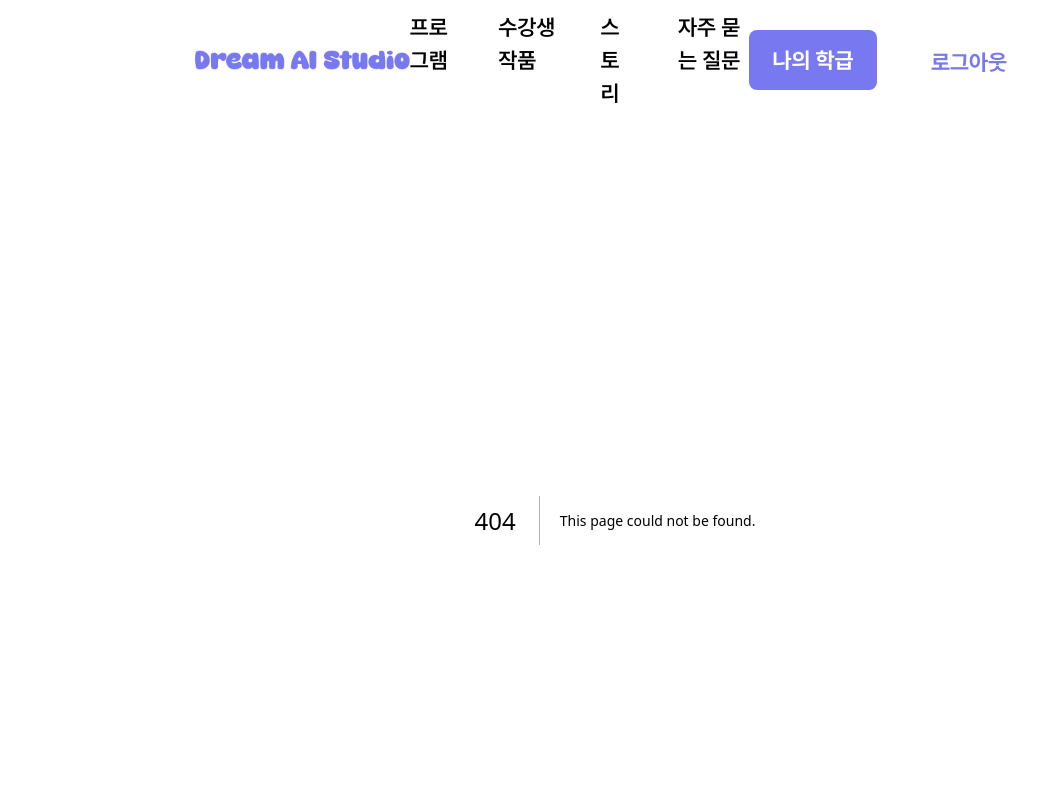
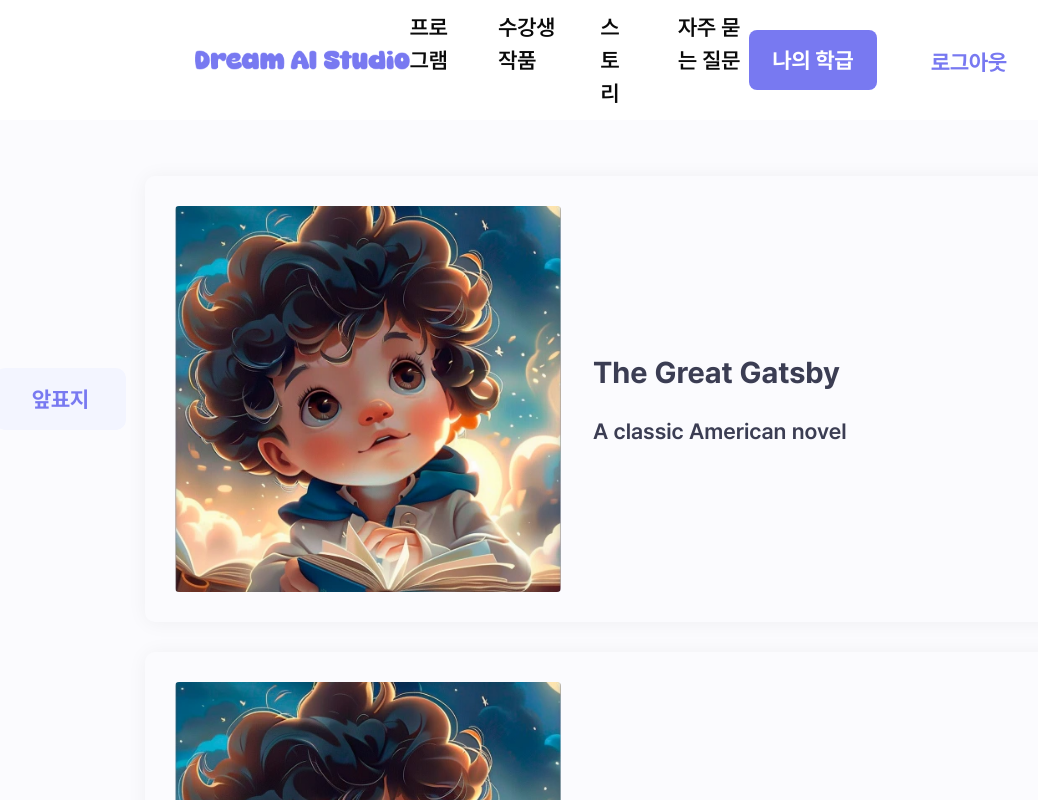
Before and after one commit to VictoryJu/dream-ai, a Next.js app: page /book/preview in a window 1280 px wide. Before the commit this address had no page. Shown: the top 800 px of the page, without its empty margins (25-1063 px from the left). Built offline with nearby package versions, Linux system fonts and the light colour scheme.

Commit message:
[styles]: BookPriver page styles

```diff
--- /dev/null
+++ b/app/book/preview/book-card.tsx
@@ -0,0 +1,24 @@
+import Image from 'next/image';
+import React from 'react';
+
+interface Book {
+  title: string;
+  description: string;
+  imageUrl: string;
+}
+
+const BookCard = ({ title, description, imageUrl }: Book) => {
+  return (
+    <div className="w-full p-[30px] rounded-[10px] flex items-center gap-[32px] shadow-[0px_1px_20px_0px_#0000000D]">
+      <div className="relative w-[386px] h-[386px]">
+        <Image src={imageUrl} alt={title} fill className="object-cover rounded-[4px]" />
+      </div>
+      <div>
+        <h1 className="text-[30px] text-black-description font-bold mb-[20px]">{title}</h1>
+        <p className="text-[22px] text-black-description font-semibold">{description}</p>
+      </div>
+    </div>
+  );
+};
+
+export default BookCard;
--- /dev/null
+++ b/app/book/preview/book-preview.tsx
@@ -0,0 +1,52 @@
+import React from 'react';
+import BookCard from './book-card';
+import { Button } from '@/components/ui/button';
+import { Badge } from '@/components/ui/badge';
+
+const BookPreview = () => {
+  const mockBook = [
+    {
+      title: 'The Great Gatsby',
+      description: 'A classic American novel',
+      imageUrl: '/images/main/book/book1.webp',
+    },
+    {
+      title: 'The Great Gatsby',
+      description: 'A classic American novel',
+      imageUrl: '/images/main/book/book1.webp',
+    },
+    {
+      title: 'The Great Gatsby',
+      description: 'A classic American novel',
+      imageUrl: '/images/main/book/book1.webp',
+    },
+  ];
+
+  return (
+    <div>
+      <div className="flex flex-col gap-[30px]">
+        {mockBook.map((book, idx) => {
+          const { title, description, imageUrl } = book;
+          return (
+            <div className="flex items-center gap-[20px] relative " key={title}>
+              <Badge className=" rounded-[10px]  py-[13.5px] px-[36px]  text-[22px] font-bold  absolute top-1/2 -translate-y-1/2 -left-[150px]">
+                {idx === 0 ? '앞표지' : `Page${idx}`}
+              </Badge>
+              <BookCard title={title} description={description} imageUrl={imageUrl} />
+            </div>
+          );
+        })}
+      </div>
+      <div className="flex justify-end gap-[28px] mt-[30px]">
+        <Button className="h-[100px] w-[290px] rounded-[15px] text-[28px] font-bold" variant="purpleOutline">
+          Flow 재생성하기
+        </Button>
+        <Button className="h-[100px] w-[290px] rounded-[15px] text-[28px] font-bold" variant="purpleOutline">
+          동화책 만들러가기
+        </Button>
+      </div>
+    </div>
+  );
+};
+
+export default BookPreview;
--- /dev/null
+++ b/app/book/preview/layout.tsx
@@ -0,0 +1,7 @@
+import React from 'react';
+
+const BookLayout = ({ children }: { children: React.ReactNode }) => {
+  return <div className="max-w-[940px] mx-auto pt-[56px] pb-[50px]">{children}</div>;
+};
+
+export default BookLayout;
--- /dev/null
+++ b/app/book/preview/page.tsx
@@ -0,0 +1,8 @@
+import React from 'react';
+import BookPreview from './book-preview';
+
+const BookPreviewPage = () => {
+  return <BookPreview />;
+};
+
+export default BookPreviewPage;
```
